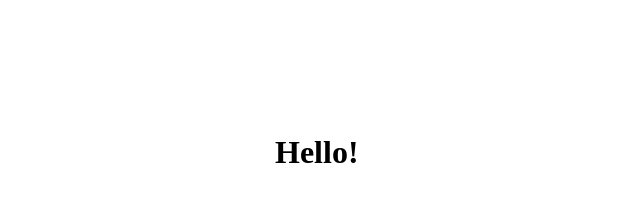
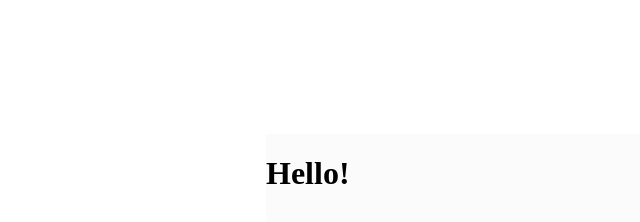
Before and after one commit to SAVA-kan/GoIT, a plain HTML site: page index.html in a window 1280 px wide. Shown: the top 222 px of the page, without its empty margins (0-640 px from the left). Drawn offline with Linux system fonts and the light colour scheme.

Commit message:
Update index.html

```diff
--- a/css/style.css
+++ b/css/style.css
@@ -2,9 +2,15 @@
     background-color: rgb(77, 161, 77);
 }
 
+.line{
+    border: 1px solid #EFEFEF;
+}
+
 .main-container{
-    margin-top: 134px;
-    margin-right: 384px;
-    margin-bottom: 14px;
-    margin-left: 267px;
+    position: absolute;
+    width: 790px;
+    height: 3105px;
+    left: 266px;
+    top: 134px;
+    background: #fcfbfb;
 }
```
